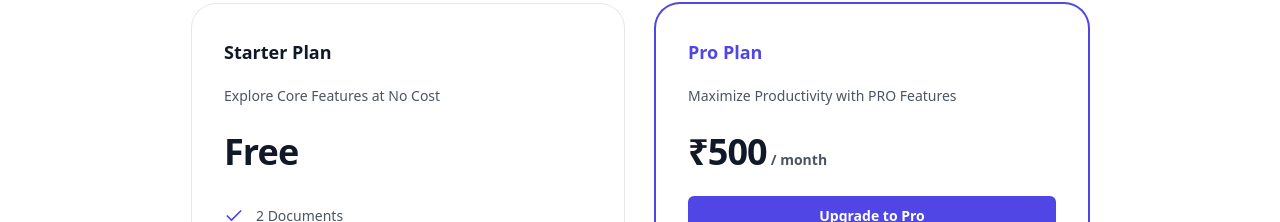
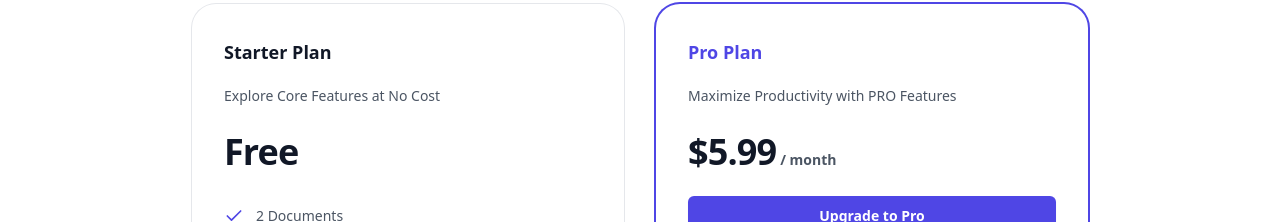
Before and after one commit to sonnysangha/Chat-with-PDF-AI-SAAS-Challenge-App, a Next.js app: page /dashboard/upgrade in a window 1280 px wide. Shown: the part 489-711 px from the top of the page. Built offline with nearby package versions, Linux system fonts and the light colour scheme; no server answers.

Commit message:
Changes in Pricing

```diff
--- a/actions/createCheckoutSession.ts
+++ b/actions/createCheckoutSession.ts
@@ -40,7 +40,7 @@ export async function createCheckoutSession(userDetails: UserDetails) {
     payment_method_types: ["card"],
     line_items: [
       {
-        price: "price_1PifXBSCr1Ne8DGFHZzpUuP5",
+        price: "price_1Pjd6uSCr1Ne8DGFJZv5Yyr1",
         quantity: 1,
       },
     ],
--- a/app/dashboard/upgrade/page.tsx
+++ b/app/dashboard/upgrade/page.tsx
@@ -108,7 +108,7 @@ function PricingPage() {
             </p>
             <p className="mt-6 flex items-baseline gap-x-1">
               <span className="text-4xl font-bold tracking-tight text-gray-900">
-                ₹500
+                $5.99
               </span>
               <span className="text-sm font-semibold leading-6 text-gray-600">
                 / month
```
